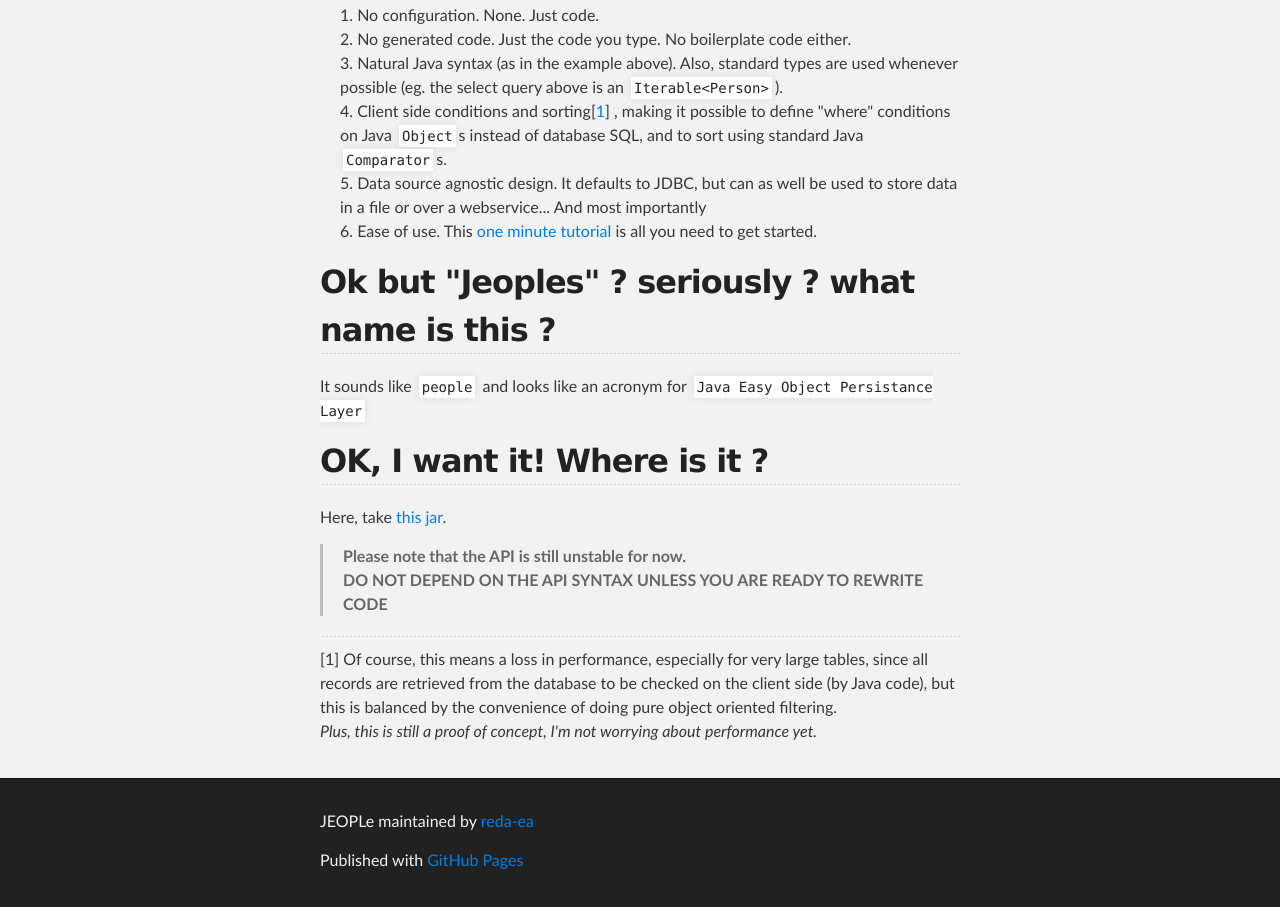
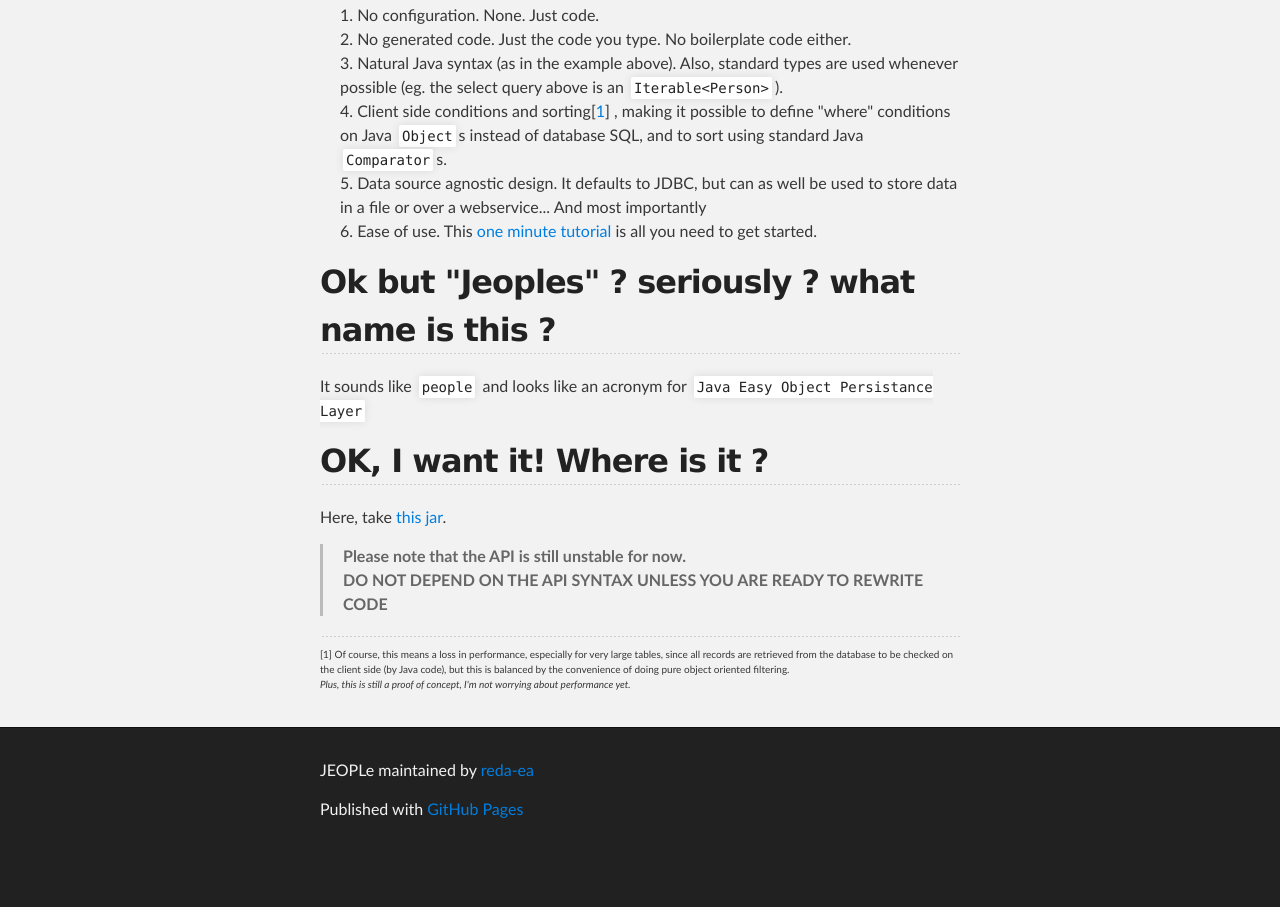
Before and after one commit to reda-ea/jeople, a plain HTML site: page index.html in a window 1280 px wide. Shown: the part 522-1429 px from the top of the page. After the commit the page ends 1378 px from the top, so only its background shows below. Drawn offline with Linux system fonts and the light colour scheme.

Commit message:
Update index.html

```diff
--- a/index.html
+++ b/index.html
@@ -102,14 +102,14 @@
 			</blockquote>
 
 			<hr>
-			<p id="endnote1"><small>
+			<p id="endnote1" style="font-size: x-small;">
 				[1] Of course, this means a loss in performance, especially for very
 				large tables, since all records are retrieved from the database to
 				be checked on the client side (by Java code), but this is balanced
 				by the convenience of doing pure object oriented filtering. <br><em>Plus,
 					this is still a proof of concept, I'm not worrying about
 					performance yet.</em>
-			</small></p>
+			</p>
 		</section>
 	</div>
 
```
